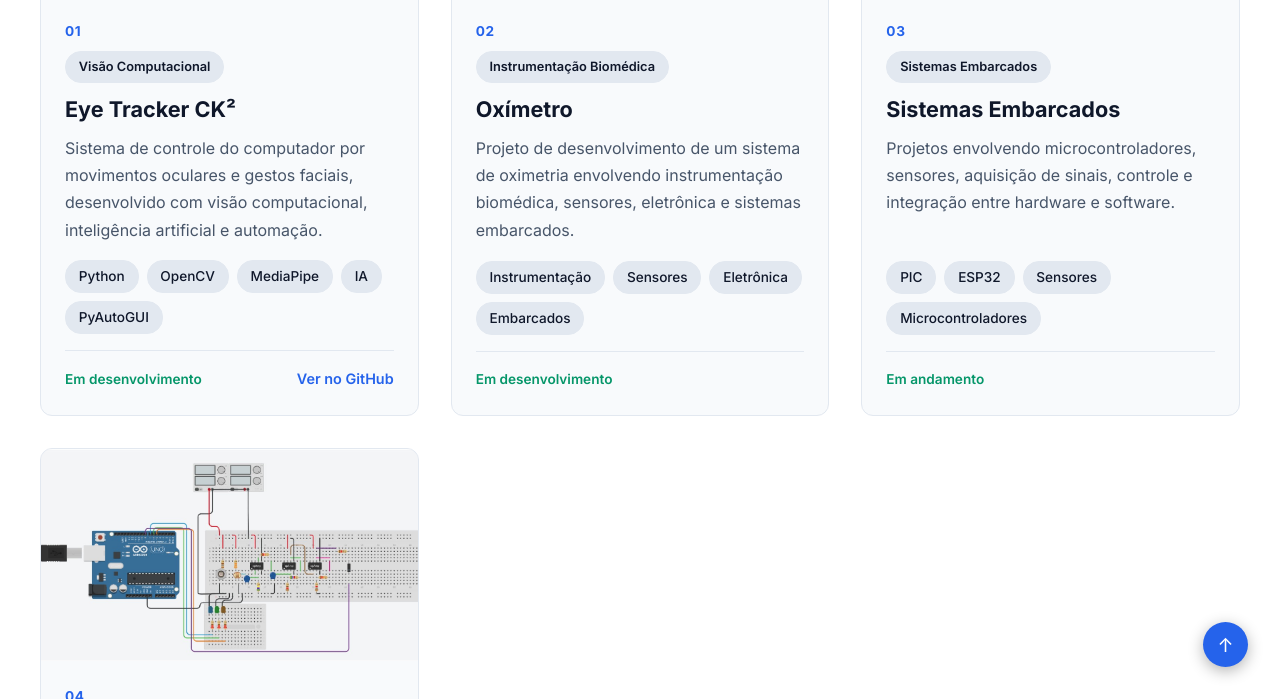
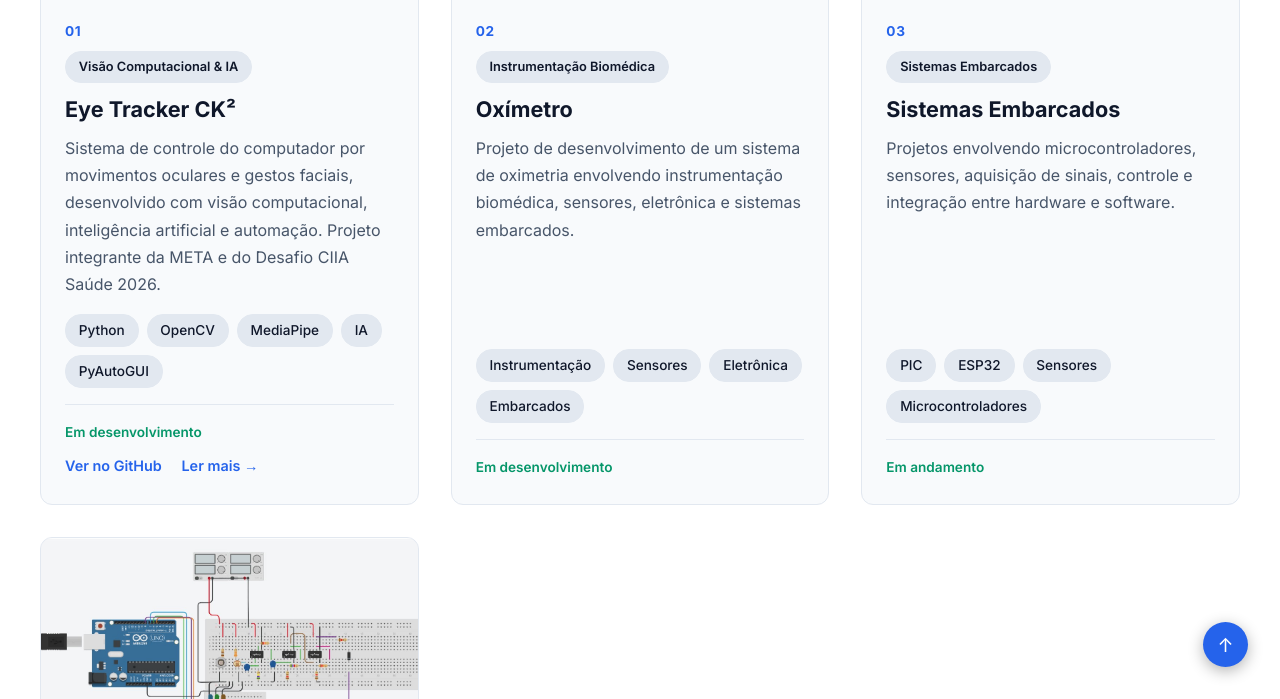
Before and after one commit to kelvinsaldanha/kelvinsaldanha, a Jekyll site: the page built from projetos.html, in a window 1280 px wide and 900 px high, scrolled down 436 px, cut to the strip 201-900 px from the top of the window. Built offline with Jekyll 4.4.1, drawn with Linux system fonts in a browser that asks for light colours.

Commit message:
Enhance Eye Tracker project details and links
Updated project description and added a link to read more.

```diff
--- a/projetos.html
+++ b/projetos.html
@@ -51,7 +51,7 @@ description: "Projetos de Kelvin Saldanha Mateus — Eye Tracker CK², Oxímetro
                     <span class="projeto-card__number">01</span>
 
                     <span class="projeto-card__category">
-                        Visão Computacional
+                        Visão Computacional & IA
                     </span>
 
                     <h3 class="projeto-card__title">
@@ -59,7 +59,7 @@ description: "Projetos de Kelvin Saldanha Mateus — Eye Tracker CK², Oxímetro
                     </h3>
 
                     <p class="projeto-card__description">
-                        Sistema de controle do computador por movimentos oculares e gestos faciais, desenvolvido com visão computacional, inteligência artificial e automação.
+                        Sistema de controle do computador por movimentos oculares e gestos faciais, desenvolvido com visão computacional, inteligência artificial e automação. Projeto integrante da META e do Desafio CIIA Saúde 2026.
                     </p>
 
                     <ul class="projeto-card__tech">
@@ -76,14 +76,24 @@ description: "Projetos de Kelvin Saldanha Mateus — Eye Tracker CK², Oxímetro
                             Em desenvolvimento
                         </span>
 
+                        <div>
                             <a
                                 href="https://github.com/Kelvinsaldanha/Eye-tracker-CKK"
                                 target="_blank"
                                 rel="noopener noreferrer"
                                 class="projeto-card__link"
+                                style="margin-right: 1rem;"
                             >
                                 Ver no GitHub
                             </a>
+
+                            <a
+                                href="{{ '/eye-tracker/' | relative_url }}"
+                                class="projeto-card__link"
+                            >
+                                Ler mais →
+                            </a>
+                        </div>
 
                     </div>
                 </div>
```
Lines whose indentation alone changed are shown as unchanged.
